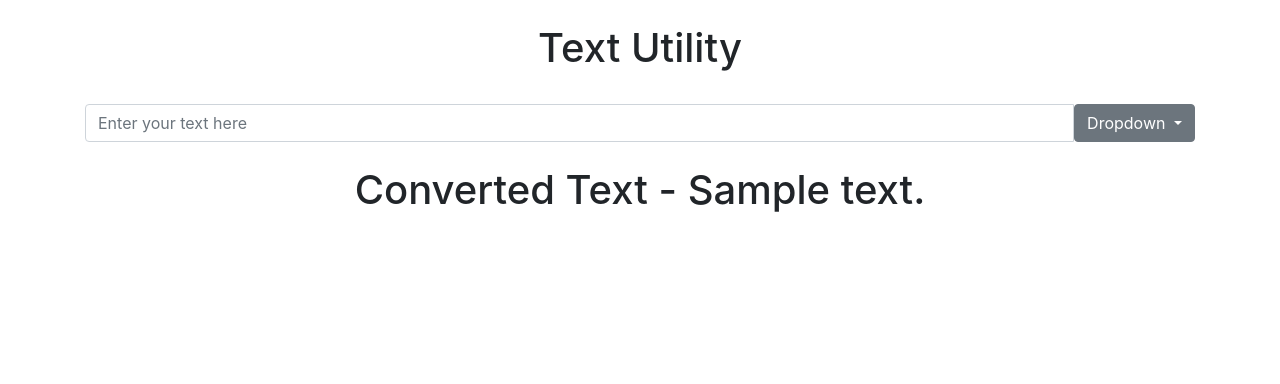
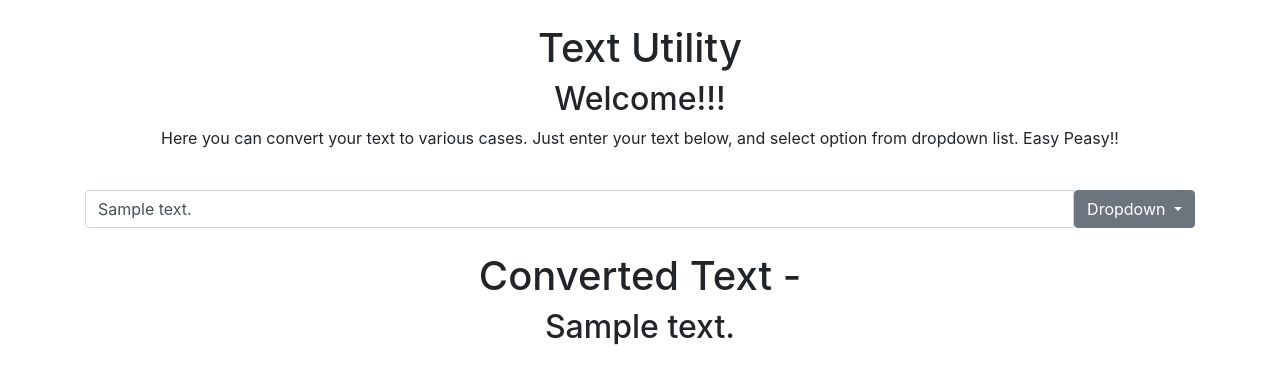
Before and after one commit to gauravgunjal71/text-utility, a Flask app: template templates/index.html in a window 1280 px wide. Shown: the top 384 px of the page. Run offline with Flask 2, Linux system fonts and the light colour scheme; the template is opened without the code that fills it: most values are stand-ins (such as "Sample title", 1, 10 or a date in 2020); some libraries are stand-ins or nearby versions.

Commit message:
added functionality to keep text in text box on all links

```diff
--- a/main.py
+++ b/main.py
@@ -9,31 +9,31 @@ def home():
 @app.route('/capitalize', methods=['POST'])
 def capitalize():
     text = str(request.form['text'])
-    text = text.upper()
-    return render_template('index.html', text=text)
+    converted_text = text.upper()
+    return render_template('index.html', text=text, converted_text=converted_text)
 
 @app.route('/lower', methods=['POST'])
 def lower():
     text = str(request.form['text'])
-    text = text.lower()
-    return render_template('index.html', text=text)
+    converted_text = text.lower()
+    return render_template('index.html', text=text, converted_text=converted_text)
 
 @app.route('/removepunc', methods=['POST'])
 def removepunc():
     punctuations = '''!()-[]{};:'"\,<>./?@#$%^&*_~'''
     text = str(request.form['text'])
-    no_punct = ""
+    converted_text = ""
     for char in text:
         if char not in punctuations:
-            no_punct = no_punct + char
-    return render_template('index.html', text=no_punct)
+            converted_text = converted_text + char
+    return render_template('index.html', text=text, converted_text=converted_text)
 
 @app.route('/camelcase', methods=['POST'])
 def camelcase():
     text = str(request.form['text'])
-    text = ''.join(a.capitalize() for a in split('([^a-zA-Z0-9])', text)
+    converted_text = ''.join(a.capitalize() for a in split('([^a-zA-Z0-9])', text)
        if a.isalnum())
-    return render_template('index.html', text=text)
+    return render_template('index.html', text=text, converted_text=converted_text)
 
 
 app.run(port=4996)
--- a/templates/index.html
+++ b/templates/index.html
@@ -16,11 +16,13 @@
 <body>
   <br/>
   <h1 style="text-align: center">Text Utility</h1>
+
+  <h2 style="text-align: center">Welcome!!!</h2>
+  <p style="text-align: center">Here you can convert your text to various cases. Just enter your text below, and select option from dropdown list. Easy Peasy!!</p>
   <br/>
-
   <form method="POST" class="container" >
     <div class="input-group">
-      <input name="text" type="text" placeholder="Enter your text here" class="form-control" aria-label="Text input with dropdown button">
+      <input name="text" value="{{text}}" type="text" placeholder="Enter your text here" class="form-control" aria-label="Text input with dropdown button">
 
     <div class="dropdown">
         <button class="btn btn-secondary dropdown-toggle" type="button" id="dropdownMenu2" data-toggle="dropdown" aria-haspopup="true" aria-expanded="false">
@@ -41,7 +43,8 @@
   </form>
 
   <br/>
-  <h1 style="text-align: center">Converted Text - {{text}}</h1>
+  <h1 style="text-align: center">Converted Text -</h1>
+  <h2 style="text-align: center">{{converted_text}}</h2>
 
 
   <!-- Optional JavaScript -->
```
